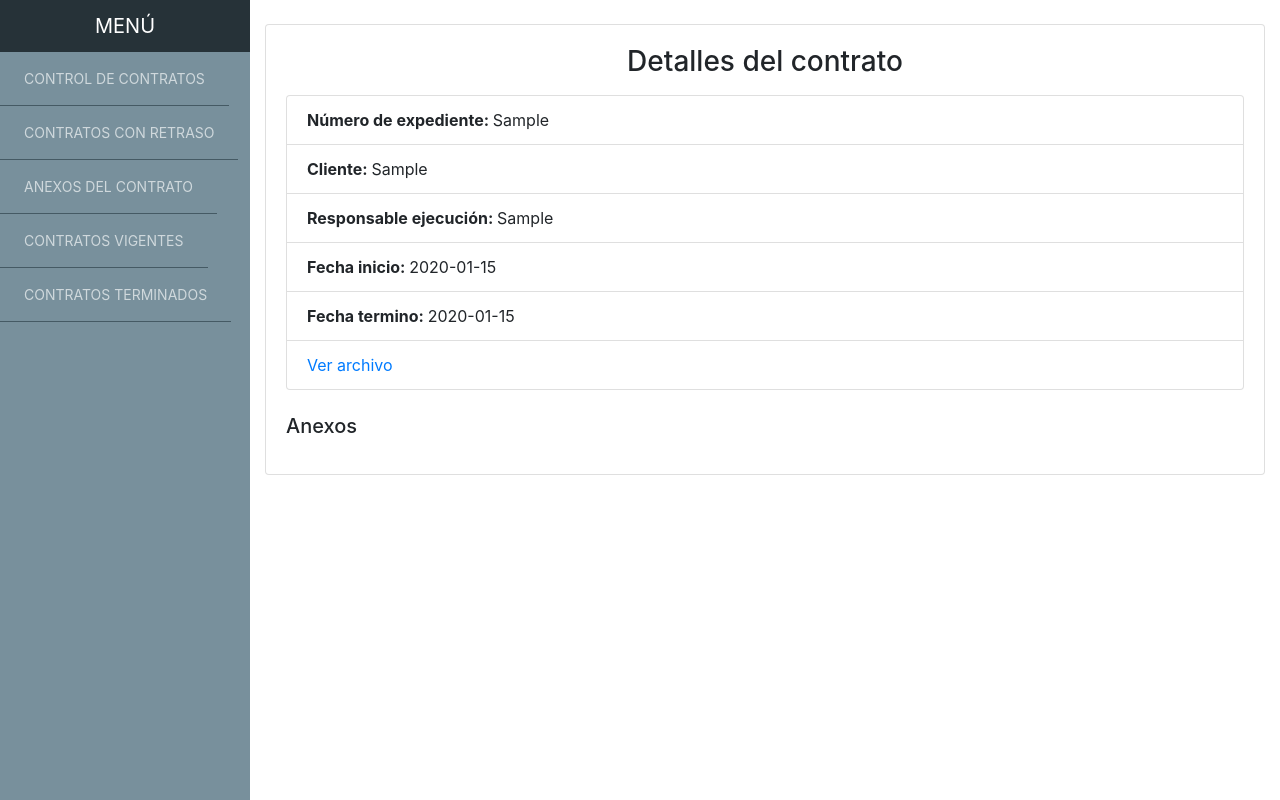
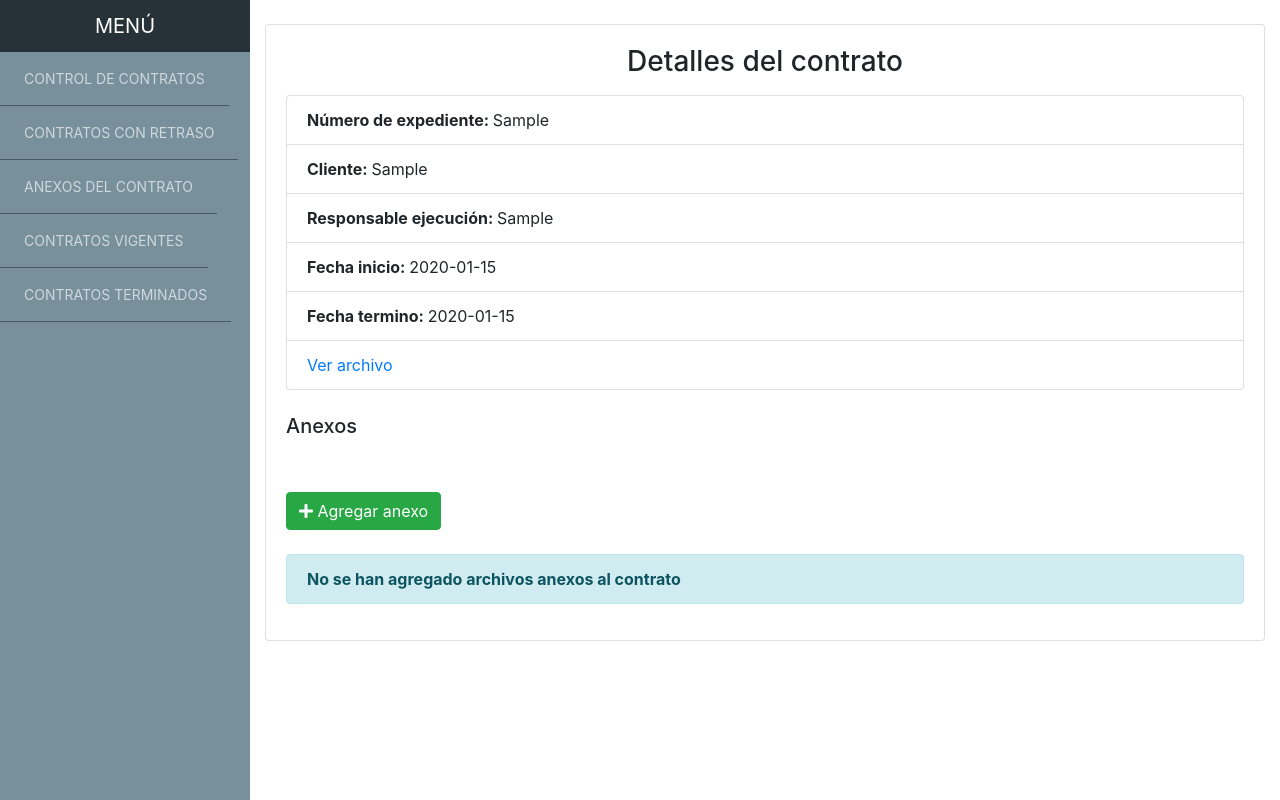
Before and after one commit to JovannyRch/contratos, a PHP site: page /contrato.php?id=1 in a window 1280 px wide. Run offline with PHP 8.4, Linux system fonts and the light colour scheme; tables that the repository leaves empty hold one stand-in row (values such as "Sample post"); data that the repository does not hold is empty; some libraries are stand-ins or nearby versions.

Commit message:
add function of upload anexo files

```diff
--- a/api.php
+++ b/api.php
@@ -47,6 +47,12 @@ switch ($metodo) {
                 responder("datos guardados");
                 break;
 
+            case 'anexos':
+                $path = $datos["path"];
+                $id_contrato = $datos["id_contrato"];
+                $last_id = $db->insert("INSERT INTO anexos(path, nombre, id_contrato) values('$path', 'default name', '$id_contrato')");
+                responder("Datos guardados");
+                break;
             case 'eliminar_libro':
                 $id = $datos['id'];
                 $db->query("DELETE from libros where id_libro = $id");
@@ -56,6 +62,10 @@ switch ($metodo) {
                 $id = $datos['id'];
                 $db->query("DELETE from contratos where id_contrato = $id");
                 responder("Contrato eliminado");
+                break;
+            case 'get_anexos':
+                $id = $datos['id'];
+                responder($db->array("SELECT * from anexos where id_contrato = $id"));
                 break;
         }
         break;
--- a/contrato.php
+++ b/contrato.php
@@ -66,15 +66,45 @@ $contrato['anexos'] = $db->array("SELECT * from anexos where id_contrato = $id_c
 
 
                         <h5 class="mt-4 mb-3">Anexos</h5>
+                        <form style="opacity: 0" method="POST" enctype="multipart/form-data">
+                            <input type="file" ref="file" class="custom-file-input" @change="onChangeFileUpload" id="customFile">
+                        </form>
+                        <button class="btn btn-success mb-4" @click="agregarAnexo">
+                            <i class="fa fa-plus"></i>
+                            Agregar anexo
+                        </button>
 
-                        <?php if(sizeof($contrato['anexos']) == 0){ ?>
+                        <div v-if="loading">
 
-                            <div class="alert alert-info" role="alert">
-                                <strong>No se han agregado archivos anexos al contrato</strong>
+                        </div>
+                        <div v-else>
+                            <div v-if="anexos.length === 0">
+                                <div class="alert alert-info" role="alert">
+                                    <strong>No se han agregado archivos anexos al contrato</strong>
+                                </div>
                             </div>
-                        <?php
-                            }
-                        ?>
+                            <div v-else>
+
+                                <table class="table">
+                                    <thead>
+                                        <tr>
+                                            <th>#</th>
+                                            <th>Archivo</th>
+                                        </tr>
+                                    </thead>
+                                    <tbody>
+                                        <tr v-for="(anexo, index) in anexos">
+                                            <td>
+                                                {{index + 1}}
+                                            </td>
+                                            <td>
+                                                <a :href="anexo.path" target="_blank">Ver anexo</a>
+                                            </td>
+                                        </tr>
+                                    </tbody>
+                                </table>
+                            </div>
+                        </div>
                     </div>
 
 
@@ -84,4 +114,70 @@ $contrato['anexos'] = $db->array("SELECT * from anexos where id_contrato = $id_c
     </div>
 </div>
 
+<script>
+    async function subirArchivo(file) {
+
+        try {
+            let formData = new FormData();
+            formData.append('file', file);
+
+            const resp = await axios.post('upload_file.php',
+                formData, {
+                    headers: {
+                        'Content-Type': 'multipart/form-data'
+                    }
+                }
+            );
+            return resp;
+        } catch (error) {
+            console.log("Error", error);
+            return null;
+        }
+
+    }
+
+    const app = new Vue({
+        el: "#content",
+        data: {
+            file: '',
+            id_contrato: '<?= $id_contrato ?>',
+            anexos: [],
+            loading: false,
+        },
+        created: function() {
+            this.cargarDatos();
+        },
+        methods: {
+            async cargarDatos() {
+                this.loading = true;
+                const resp = await axios.post("api.php/get_anexos", {
+                    id: this.id_contrato
+                });
+                this.anexos = resp.data;
+                this.loading = false;
+            },
+            agregarAnexo() {
+                document.getElementById('customFile').click()
+            },
+            onChangeFileUpload: async function() {
+                this.file = this.$refs.file.files[0];
+                const respUploadFile = await subirArchivo(this.file);
+                const {
+                    data
+                } = respUploadFile;
+                const response = await axios.post('api.php/anexos', {
+                    path: data.ruta,
+                    id_contrato: this.id_contrato
+                });
+                Swal.fire(
+                    '¡Anexo guardado!',
+                    'El anexo se ha guardado con éxito',
+                    'success'
+                )
+                this.cargarDatos();
+            },
+        }
+    })
+</script>
+
 <?php include('footer.php'); ?>
--- a/index.php
+++ b/index.php
@@ -167,7 +167,6 @@
             },
             onChangeFileUpload: async function() {
                 this.file = this.$refs.file.files[0];
-                console.log("File", this.file);
             },
             cargarDatos: async function() {
                 const response = await axios("api.php/contratos");
```
